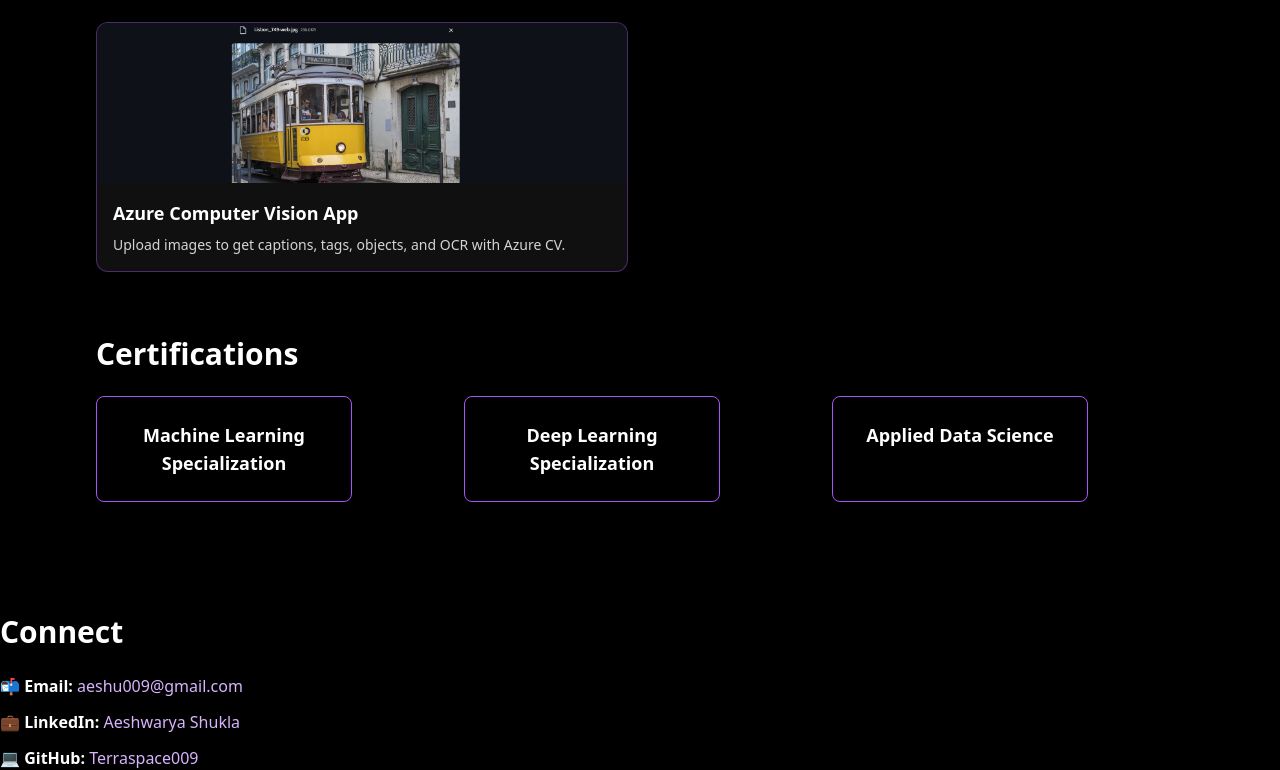
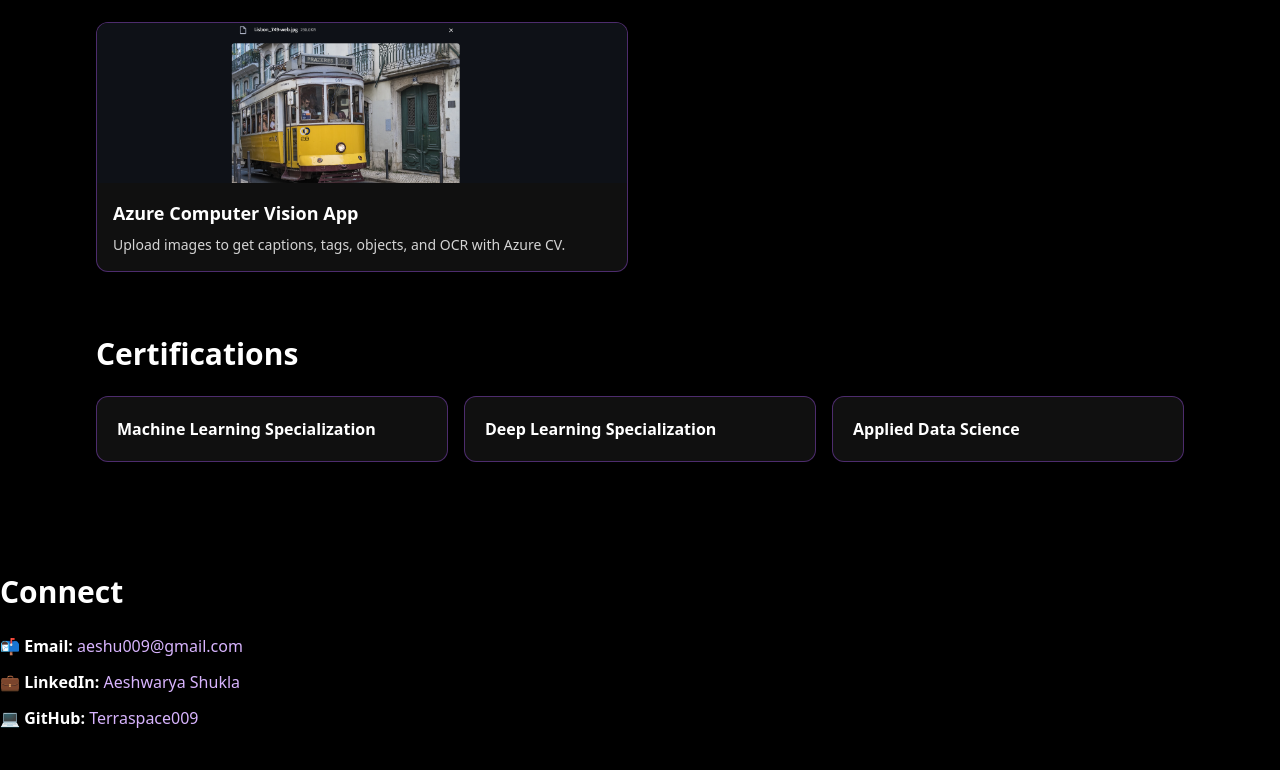
Before and after one commit to Terraspace009/aeshwarya-portfolio, a Next.js app: page / in a window 1280 px wide. Shown: the part 1868-2638 px from the top of the page. After the commit the page ends 2598 px from the top, so only its background shows below. Built offline with nearby package versions, Linux system fonts and the light colour scheme.

Commit message:
Update CertificationCard.tsx

```diff
--- a/components/CertificationCard.tsx
+++ b/components/CertificationCard.tsx
@@ -1,16 +1,19 @@
-"use client";
-import React from "react";
+'use client';
+import React from 'react';
 
-interface Props {
+type Props = {
   title: string;
-}
+  provider?: string;
+};
 
-const CertificationCard: React.FC<Props> = ({ title }) => {
+export default function CertificationCard({ title, provider }: Props) {
   return (
-    <div className="p-6 border border-purple-500 text-white rounded-lg w-64 text-center font-bold text-lg bg-black">
-      {title}
+    <div
+      className="bg-neutral-900/70 border border-purple-500/40 rounded-xl p-5
+                 hover:border-purple-400 transition"
+    >
+      <div className="text-white font-semibold">{title}</div>
+      {provider ? <div className="text-xs text-purple-300 mt-2">{provider}</div> : null}
     </div>
   );
-};
-
-export default CertificationCard;
+}
```
